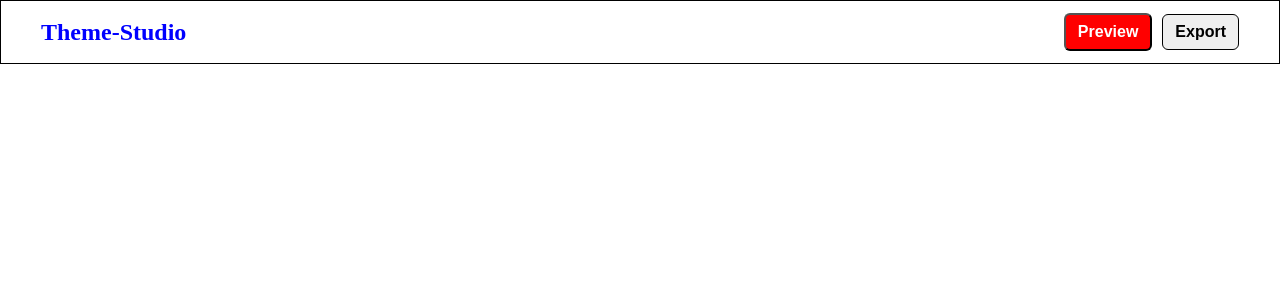
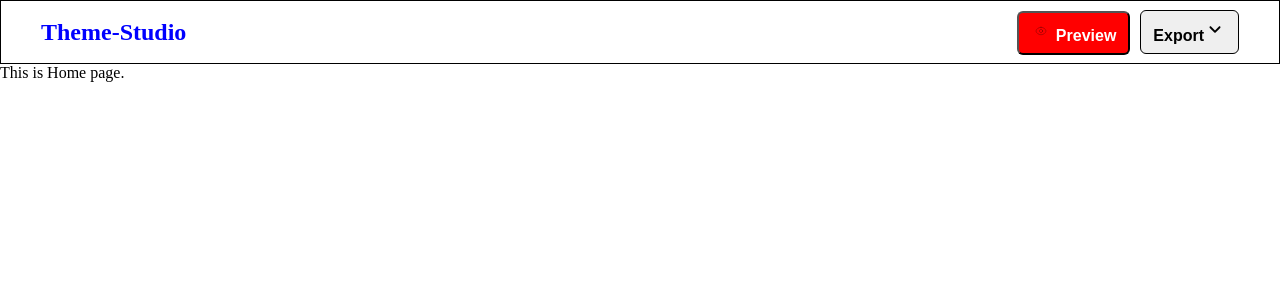
Before and after one commit to codekushall/Theme-Studio, a React (Vite) app: page / in a window 1280 px wide. Shown: the top 300 px of the page. Built offline with nearby package versions, Linux system fonts and the light colour scheme.

Commit message:
drop down and eye icon

```diff
--- /dev/null
+++ b/src/components/icon/Icon.tsx
@@ -0,0 +1,66 @@
+interface IconProps {
+  size?: number | string;
+  color?: string;
+  className?: string;
+}
+export const DropDown = ({ size = 22, color = "", className }: IconProps) => (
+  <svg
+    fill={color}
+    height={size}
+    width={size}
+    className={className}
+    viewBox="0 0 24 24"
+    xmlns="http://www.w3.org/2000/svg"
+  >
+    <g id="SVGRepo_bgCarrier" strokeWidth="0"></g>
+    <g
+      id="SVGRepo_tracerCarrier"
+      strokeLinecap="round"
+      strokeLinejoin="round"
+    ></g>
+    <g id="SVGRepo_iconCarrier">
+      {" "}
+      <path
+        fillRule="evenodd"
+        clipRule="evenodd"
+        d="M12.7071 14.7071C12.3166 15.0976 11.6834 15.0976 11.2929 14.7071L6.29289 9.70711C5.90237 9.31658 5.90237 8.68342 6.29289 8.29289C6.68342 7.90237 7.31658 7.90237 7.70711 8.29289L12 12.5858L16.2929 8.29289C16.6834 7.90237 17.3166 7.90237 17.7071 8.29289C18.0976 8.68342 18.0976 9.31658 17.7071 9.70711L12.7071 14.7071Z"
+        fill="#000000"
+      ></path>{" "}
+    </g>
+  </svg>
+);
+
+export const EyeIcon = ({ size = 20, color = "", className }: IconProps) => (
+  <svg
+    viewBox="-6.72 -6.72 37.44 37.44"
+    fill={color}
+    width={size}
+    height={size}
+    className={className}
+    xmlns="http://www.w3.org/2000/svg"
+  >
+    <g id="SVGRepo_bgCarrier" strokeWidth="0"></g>
+    <g
+      id="SVGRepo_tracerCarrier"
+      strokeLinecap="round"
+      strokeLinejoin="round"
+    ></g>
+    <g id="SVGRepo_iconCarrier">
+      {" "}
+      <path
+        d="M15.0007 12C15.0007 13.6569 13.6576 15 12.0007 15C10.3439 15 9.00073 13.6569 9.00073 12C9.00073 10.3431 10.3439 9 12.0007 9C13.6576 9 15.0007 10.3431 15.0007 12Z"
+        stroke="#000000"
+        strokeWidth="0.504"
+        strokeLinecap="round"
+        strokeLinejoin="round"
+      ></path>{" "}
+      <path
+        d="M12.0012 5C7.52354 5 3.73326 7.94288 2.45898 12C3.73324 16.0571 7.52354 19 12.0012 19C16.4788 19 20.2691 16.0571 21.5434 12C20.2691 7.94291 16.4788 5 12.0012 5Z"
+        stroke="#000000"
+        strokeWidth="0.504"
+        strokeLinecap="round"
+        strokeLinejoin="round"
+      ></path>{" "}
+    </g>
+  </svg>
+);
--- a/src/components/layout/navbar/Navbar.tsx
+++ b/src/components/layout/navbar/Navbar.tsx
@@ -1,3 +1,4 @@
+import { DropDown, EyeIcon } from "../../icon/Icon";
 import { ExportButton, HeadingOne, NavbarWrapper, PreviewButton } from "./Navbar.styles";
 
 const Navbar: React.FC = () => {
@@ -5,8 +6,8 @@ const Navbar: React.FC = () => {
     <NavbarWrapper>
       <HeadingOne>Theme-Studio</HeadingOne>
       <div>
-        <PreviewButton>Preview</PreviewButton>
-        <ExportButton>Export</ExportButton>
+        <PreviewButton> <EyeIcon color="none"/> Preview</PreviewButton>
+        <ExportButton>Export<DropDown /></ExportButton>
       </div>
     </NavbarWrapper>
   );
--- a/src/routes/__root.tsx
+++ b/src/routes/__root.tsx
@@ -5,7 +5,7 @@ import Navbar from "../components/layout/navbar/Navbar";
 const RootLayout = () => (
   <>
     <Navbar />
-    {/* <Outlet /> */}
+    <Outlet />
     <TanStackRouterDevtools />
   </>
 );
```
